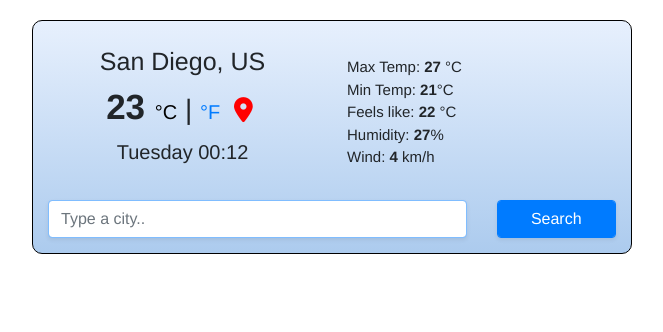
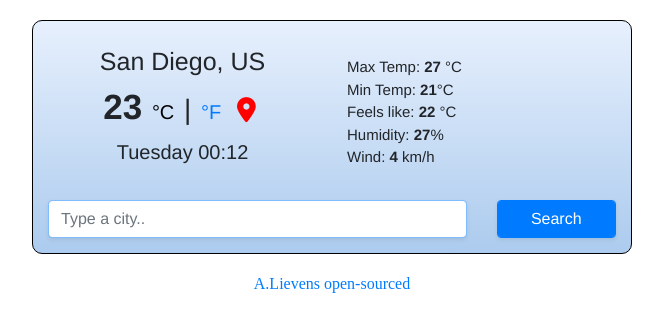
Before and after one commit to aliev26/weather_app, a plain HTML site: page index.html in a window 1280 px wide. Shown: the whole page, without its empty margins (308-971 px from the left). Drawn offline with nearby package versions, Linux system fonts and the light colour scheme.

Commit message:
footer added

```diff
--- a/index.html
+++ b/index.html
@@ -26,11 +26,8 @@
     <h1 class="city" id=headline-city>San Diego, US</h1>
     <h1 class="temperature">
     <strong id="temperature-numbers">23</strong>
-    <small>
-          <a href="#" id="celsius">°C</a> |
+          <a href="#" id="celsius">°C</a> <small >|</small>
           <a href="#" id="fahrenheit">°F</a>
-    </small>
-
         <button id="current-location">
         <i class="fas fa-map-marker-alt"></i>
         </button>
@@ -73,6 +70,11 @@
         </div>
       </div>
     <script src="src/index2.js"></script>
+    <footer>
+      <a id="link"
+      href="https://github.com/aliev26/weather_app" target="_blank">A.Lievens open-sourced
+    </a>
+    </footer>
   </body>
-  </div>
+</div>
 </html>
--- a/src/styles2.css
+++ b/src/styles2.css
@@ -66,3 +66,17 @@
   font-size: 12px;
   text-align: center;
 }
+a {
+  color: #007bff;
+  text-decoration: none;
+  background-color: transparent;
+}
+#link{
+  font-family:"PT Mono"; serif
+  font-size: 18px;
+  line-height: 20px;
+  text-align: center;
+  font-style: normal;
+  display: block;
+  text-align: center;
+}
```
Lines whose indentation alone changed are shown as unchanged.
